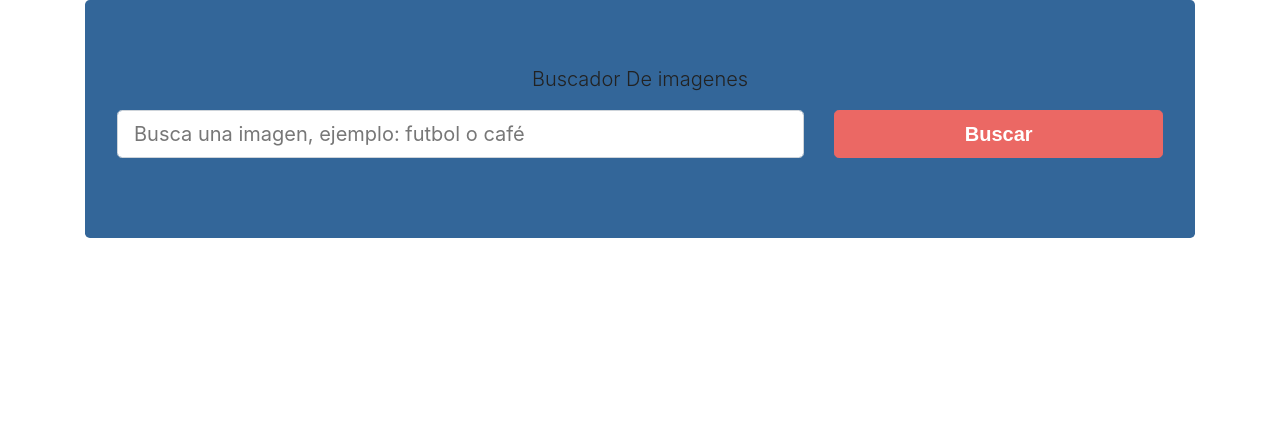
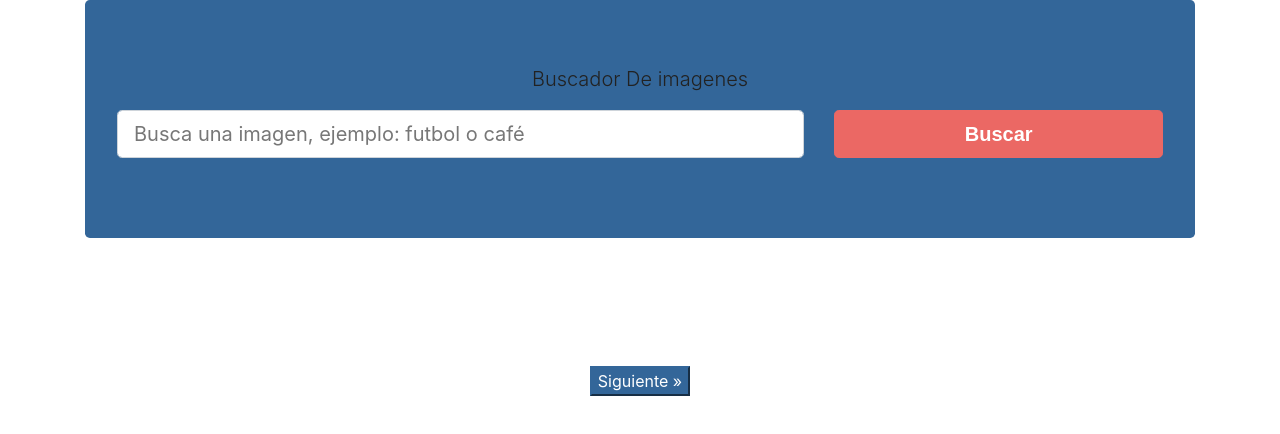
Before and after one commit to robertfox11/ApiSearchImage, a React (Create React App) app: page / in a window 1280 px wide. Shown: the top 434 px of the page. Built offline with nearby package versions, Linux system fonts and the light colour scheme; a web font is replaced by a local one.

Commit message:
paginator

```diff
--- a/src/App.js
+++ b/src/App.js
@@ -1,7 +1,14 @@
 import React, { useState, useEffect } from "react";
 import Form from "./components/Form.jsx";
+import ListImage from "./components/ListImage.jsx";
 function App() {
   const [search, saveSearch] = useState("");
+  const [images, saveImages] = useState([]);
+  //paginacion pagina actual
+  const [pageActual, savepageActual] = useState(1);
+  //Guardar Total Paginas
+  const [pagetotal, savePagetotal] = useState(5);
+
   useEffect(() => {
     // Creamos una funcion para consultar la api
     const consultApi = async () => {
@@ -10,22 +17,59 @@ function App() {
       const imagePerPage = 20;
       const key = "17403963-01695487f8e9b771a23983074";
       //pasamos los parametros necesario
-      const url = `https://pixabay.com/api/?key=${key}&q=${search}&per_page=${imagePerPage}`;
+      const url = `https://pixabay.com/api/?key=${key}&q=${search}&per_page=${imagePerPage}&page=${pageActual}`;
 
       const resp = await fetch(url);
       const res = await resp.json();
       console.log(res.hits);
+      saveImages(res.hits);
+      //guardamos el total de las paginas
+      const calcularTotalPage = Math.ceil(res.totalHits / imagePerPage);
+      savePagetotal(calcularTotalPage);
+
+      // Mover la pantalla hacia arriba
+      const jumbotron = document.querySelector(".jumbotron");
+      jumbotron.scrollIntoView({
+        behavior: "smooth",
+      });
     };
     //llamamos la funcion una vez consultada
     consultApi();
     //dependencia search
-  }, [search]);
+  }, [search, pageActual]);
+  const previousPage = () => {
+    const newpageActual = pageActual - 1;
+    if (newpageActual === 0) return;
+    savepageActual(newpageActual);
+  };
+  const nextPage = () => {
+    const newpageActual = pageActual + 1;
+    if (newpageActual > pagetotal) return;
+    savepageActual(newpageActual);
+  };
   return (
     <div className="container ">
       <div className="jumbotron bg-info ">
         <p className="lead text-center">Buscador De imagenes</p>
         <Form saveSearch={saveSearch} />
       </div>
+      <div className="row justify-content-center">
+        <ListImage images={images} />
+        {pageActual === 1 ? null : (
+          <button
+            type="button"
+            className="bbtn btn-info mr-1"
+            onClick={previousPage}
+          >
+            &laquo; Anterior
+          </button>
+        )}
+        {pageActual === pagetotal ? null : (
+          <button type="button" className="bbtn btn-info" onClick={nextPage}>
+            Siguiente &raquo;
+          </button>
+        )}
+      </div>
     </div>
   );
 }
--- /dev/null
+++ b/src/components/Image.jsx
@@ -0,0 +1,31 @@
+import React from "react";
+
+const Image = ({ image }) => {
+  const { largeImageURL, likes, previewURL, tags, views } = image;
+
+  return (
+    <div className="col-12 col-sm-6 col-md-4 col-lg-3 mb-4">
+      <div className="card">
+        <img src={previewURL} alt={tags} className="card-img-top" />
+
+        <div className="card-body">
+          <p className="card-text">{likes} Me Gusta</p>
+          <p className="card-text">{views} Vistas</p>
+        </div>
+
+        <div className="card-footer">
+          <a
+            href={largeImageURL}
+            target="_blank"
+            rel="noopener noreferrer"
+            className="btn btn-primary btn-block"
+          >
+            Ver Imagen
+          </a>
+        </div>
+      </div>
+    </div>
+  );
+};
+
+export default Image;
--- /dev/null
+++ b/src/components/ListImage.jsx
@@ -0,0 +1,13 @@
+import React from "react";
+import Image from "./Image";
+const ListImage = ({ images }) => {
+  return (
+    <div className="col-12 p-5 row">
+      {images.map((image) => (
+        <Image key={image.id} image={image} />
+      ))}
+    </div>
+  );
+};
+
+export default ListImage;
```
